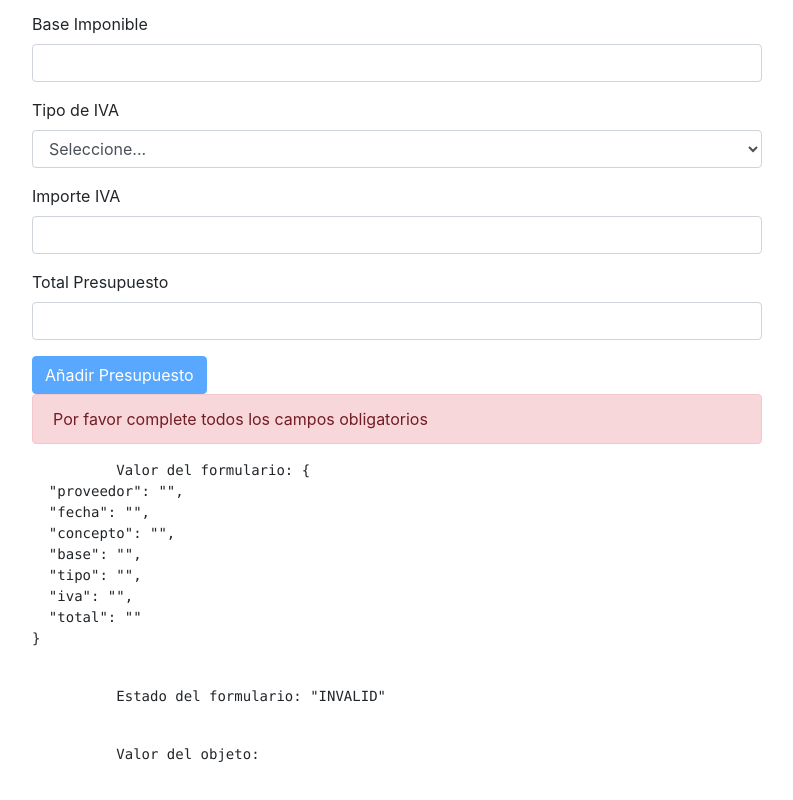
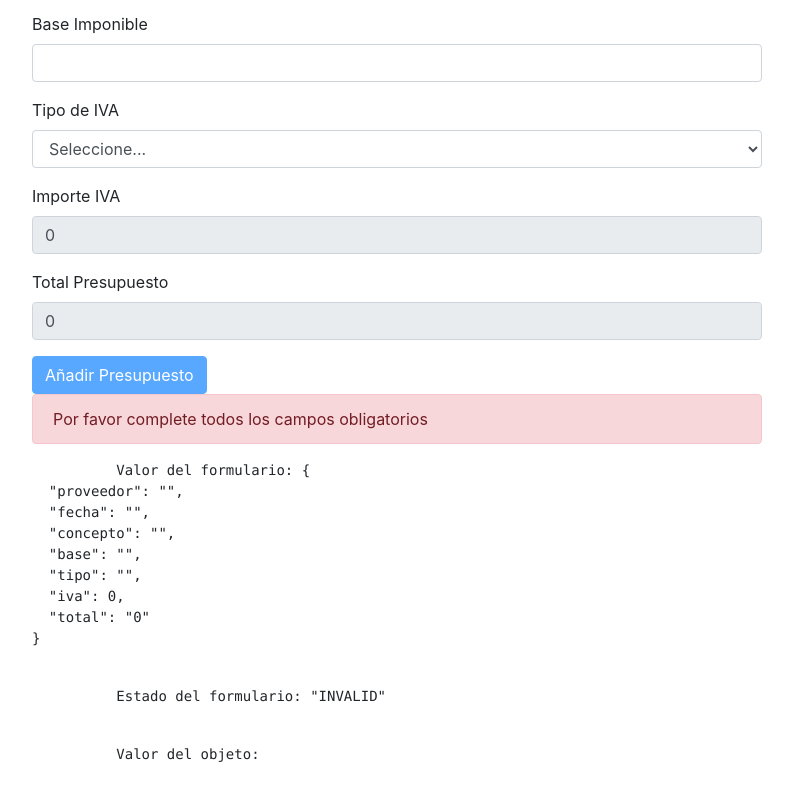
Before and after one commit to Urco13/appCompras, an Angular app: page /addpres in a window 1280 px wide. Shown: the part 390-1190 px from the top of the page, without its empty margins (243-1036 px from the left). Built offline with nearby package versions, Linux system fonts and the light colour scheme.

Commit message:
045 ValueChanges

```diff
--- a/src/app/presupuestos/addpres/addpres.component.html
+++ b/src/app/presupuestos/addpres/addpres.component.html
@@ -36,11 +36,11 @@
             </div>
             <div class="form-group">
                 <label for="iva">Importe IVA</label>
-                <input type="number" class="form-control" id="iva" formControlName="iva">
+                <input type="number" class="form-control" id="iva" formControlName="iva" [(ngModel)]="presupuestoForm.value.iva" disabled>
             </div>
             <div class="form-group">
                 <label for="total">Total Presupuesto</label>
-                <input type="number" class="form-control" id="total" formControlName="total">
+                <input type="number" class="form-control" id="total" formControlName="total" [(ngModel)]="presupuestoForm.value.total" disabled>
             </div>
             <button type="submit" class="btn btn-primary" [disabled]="!presupuestoForm.valid">Añadir Presupuesto</button>
             <p class="alert alert-danger" *ngIf="!presupuestoForm.valid">
--- a/src/app/presupuestos/addpres/addpres.component.ts
+++ b/src/app/presupuestos/addpres/addpres.component.ts
@@ -11,6 +11,10 @@ export class AddpresComponent implements OnInit {
 
   presupuestoForm: FormGroup;
   presupuesto: any;
+  base: any;
+  tipo: any;
+  iva: any = 0;
+  total: any = 0;
 
   constructor(private pf: FormBuilder) { }
 
@@ -21,15 +25,26 @@ export class AddpresComponent implements OnInit {
       concepto: ['', [Validators.required, Validators.minLength(10)]],
       base: ['', Validators.required],
       tipo: ['', Validators.required],
-      iva: ['', Validators.required],
-      total: ['', Validators.required]
+      iva: this.iva,
+      total: this.total
     });
+
+
+    this.onChanges();
   }
 
   onSubmit(){
     this.presupuesto = this.savePresupuesto();
   }
 
+  onChanges(): void {
+    this.presupuestoForm.valueChanges.subscribe(valor => {
+      this.base = valor.base;
+      this.tipo = valor.tipo;
+      this.presupuestoForm.value.iva = this.base * this.tipo;
+      this.presupuestoForm.value.total = this.base + (this.base * this.tipo);
+    })
+  }
   savePresupuesto(){
     const savePresupuesto = {
       proveedor: this.presupuestoForm.get('proveedor').value,
```
